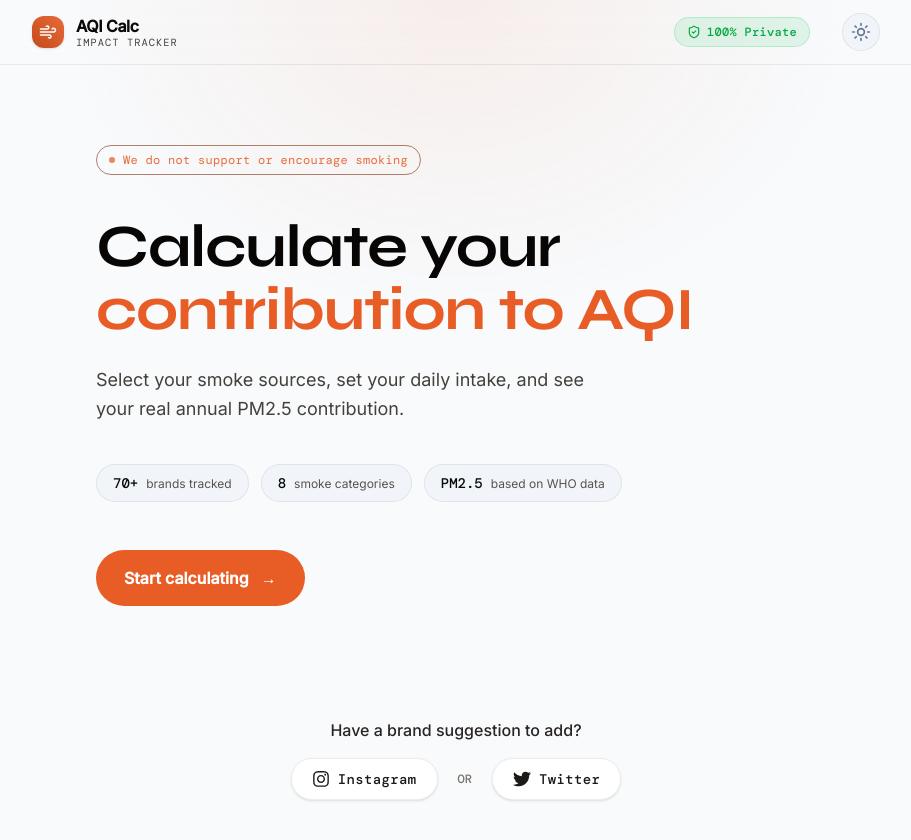
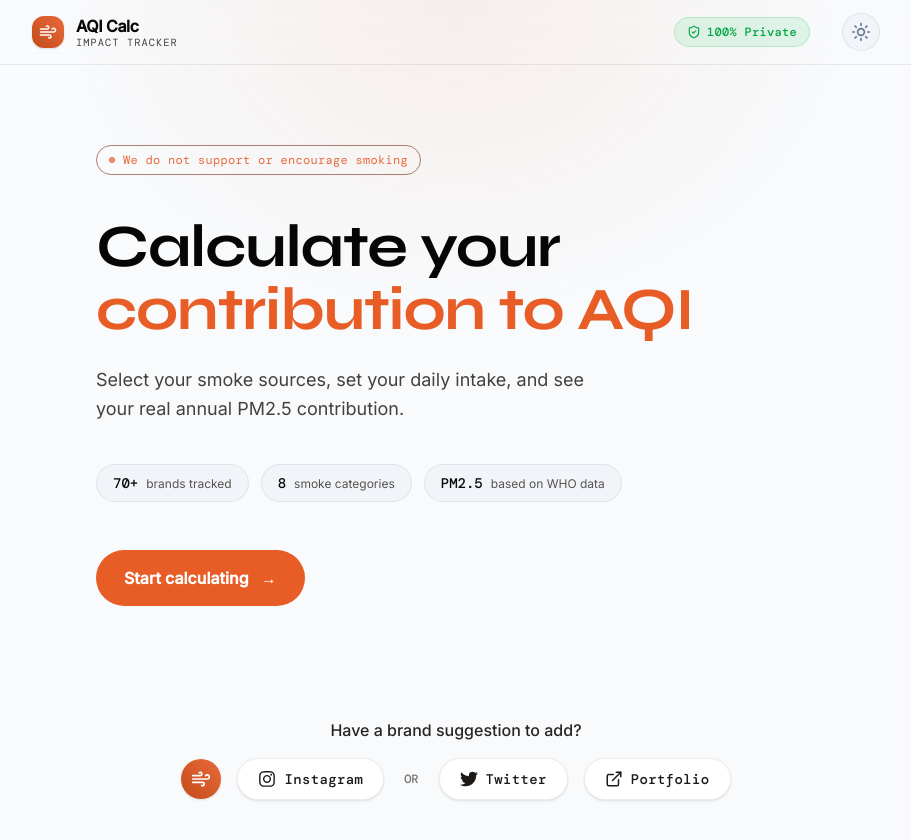
Before and after one commit to unabrijed/contribution-to-aqi-calculator, a Next.js app: page / in a window 1280 px wide. Shown: the top 840 px of the page, without its empty margins (184-1095 px from the left). Built offline with nearby package versions, Linux system fonts and the light colour scheme.

Commit message:
add portfolio

```diff
--- a/app/page.tsx
+++ b/app/page.tsx
@@ -2,6 +2,7 @@
 
 import { useState } from "react";
 import { FaInstagram, FaTwitter } from "react-icons/fa";
+import { ExternalLink, Wind } from "lucide-react";
 import type { Selection } from "@/lib/calc";
 import LandingScreen   from "@/components/LandingScreen";
 import CategoryStep    from "@/components/CategoryStep";
@@ -94,7 +95,13 @@ export default function Home() {
         <p className="text-sm sm:text-base font-medium text-ink-300">
           Have a brand suggestion to add?
         </p>
-        <div className="flex items-center gap-3 sm:gap-4 mt-1">
+        <div className="flex flex-wrap items-center justify-center gap-3 sm:gap-4 mt-1">
+          <div
+            aria-hidden
+            className="flex h-10 w-10 shrink-0 items-center justify-center rounded-full bg-gradient-to-tr from-ember-600 to-ember-400 text-white shadow-sm"
+          >
+            <Wind className="h-5 w-5" />
+          </div>
           <a
             href="https://instagram.com/unabrijed"
             target="_blank"
@@ -104,7 +111,7 @@ export default function Home() {
             <FaInstagram className="h-4 w-4 sm:h-4.5 sm:w-4.5 transition-transform group-hover:scale-110" />
             <span className="text-sm font-mono tracking-wide font-medium">Instagram</span>
           </a>
-          <span className="text-ink-600 font-mono text-xs font-medium px-1">OR</span>
+          <span className="hidden sm:inline text-ink-600 font-mono text-xs font-medium px-1">OR</span>
           <a
             href="https://twitter.com/unabrijed"
             target="_blank"
@@ -114,6 +121,15 @@ export default function Home() {
             <FaTwitter className="h-4 w-4 sm:h-4.5 sm:w-4.5 transition-transform group-hover:scale-110" />
             <span className="text-sm font-mono tracking-wide font-medium">Twitter</span>
           </a>
+          <a
+            href="https://www.unabrijed.xyz"
+            target="_blank"
+            rel="noopener noreferrer"
+            className="group flex items-center gap-2 px-4 py-2 sm:px-5 sm:py-2.5 rounded-full bg-[var(--surface-1)] border border-[var(--border)] text-ink-200 hover:text-ember-500 hover:border-ember-500/30 transition-all duration-300 shadow-sm hover:shadow-md"
+          >
+            <ExternalLink className="h-4 w-4 sm:h-4.5 sm:w-4.5 transition-transform group-hover:scale-110" />
+            <span className="text-sm font-mono tracking-wide font-medium">Portfolio</span>
+          </a>
         </div>
       </div>
     </main>
```
